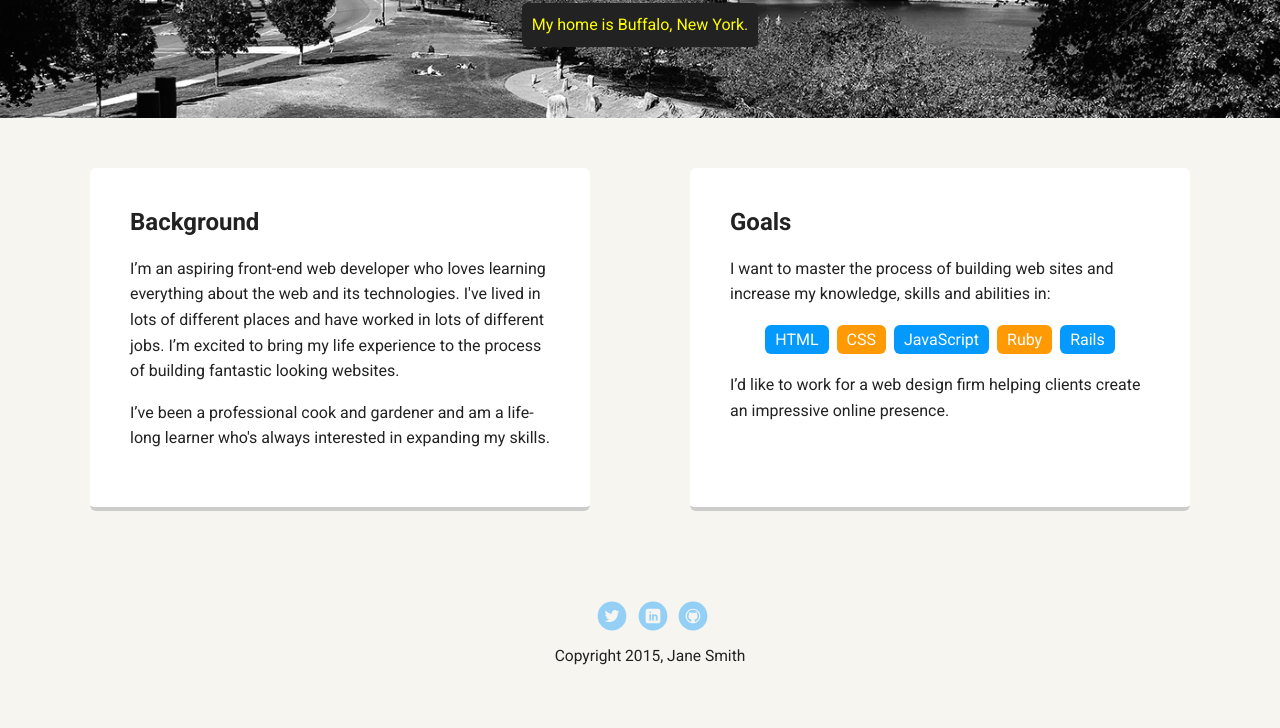
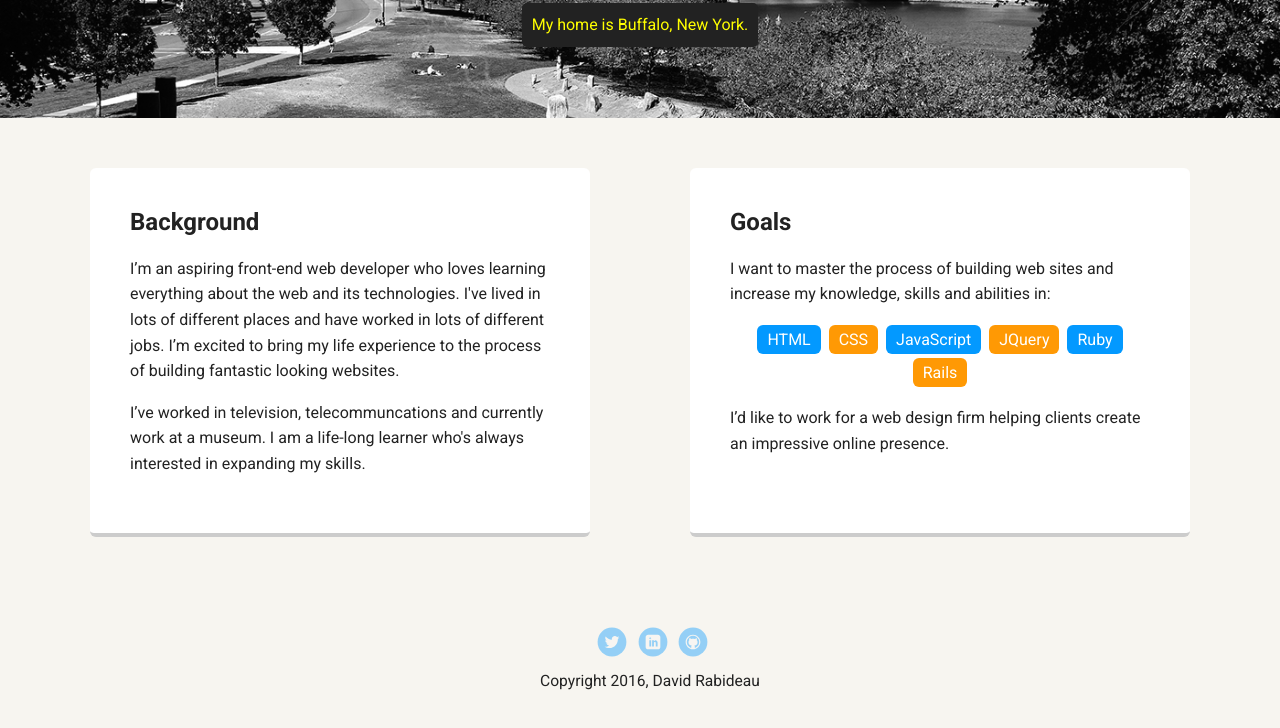
Before and after one commit to DaveRab/Personal-Site-Project---treehouse, a plain HTML site: page index.html in a window 1280 px wide. Shown: the part 352-1080 px from the top of the page. Drawn offline with Linux system fonts and the light colour scheme; files whose address does not match are found by name; a web font is replaced by a local one.

Commit message:
updated goals list and copyright info

```diff
--- a/index.html
+++ b/index.html
@@ -26,7 +26,7 @@
       <div class="card">
         <h2>Background</h2>
         <p>I’m an aspiring front-end web developer who loves learning everything about the web and its technologies. I've lived in lots of different places and have worked in lots of different jobs. I’m excited to bring my life experience to the process of building fantastic looking websites.</p>
-        <p>I’ve been a professional cook and gardener and am a life-long learner who's always interested in expanding my skills.</p>
+        <p>I’ve worked in television, telecommuncations and currently work at a museum.  I am a life-long learner who's always interested in expanding my skills.</p>
       </div>
 
       <div class="card">
@@ -36,7 +36,8 @@
           <li>HTML</li>
           <li>CSS</li>
           <li>JavaScript</li>
-          <li>Ruby</li>
+          <li>JQuery</li>
+		  <li>Ruby</li>
           <li>Rails</li>
         </ul>
         <p>I’d like to work for a web design firm helping clients create an impressive online presence.</p>
@@ -47,9 +48,9 @@
       <ul>
         <li><a href="#" class="social twitter">Twitter</a></li>
         <li><a href="#" class="social linkedin">LinkedIn</a></li>
-        <li><a href="#" class="social github">Github</a></li>
+        <li><a href="https://github.com/DaveRab" class="social github">Github</a></li>
       </ul>
-      <p class="copyright">Copyright 2015, Jane Smith</p>
+      <p class="copyright">Copyright 2016, David Rabideau</p>
     </footer>
   </body>
   </html>
```
